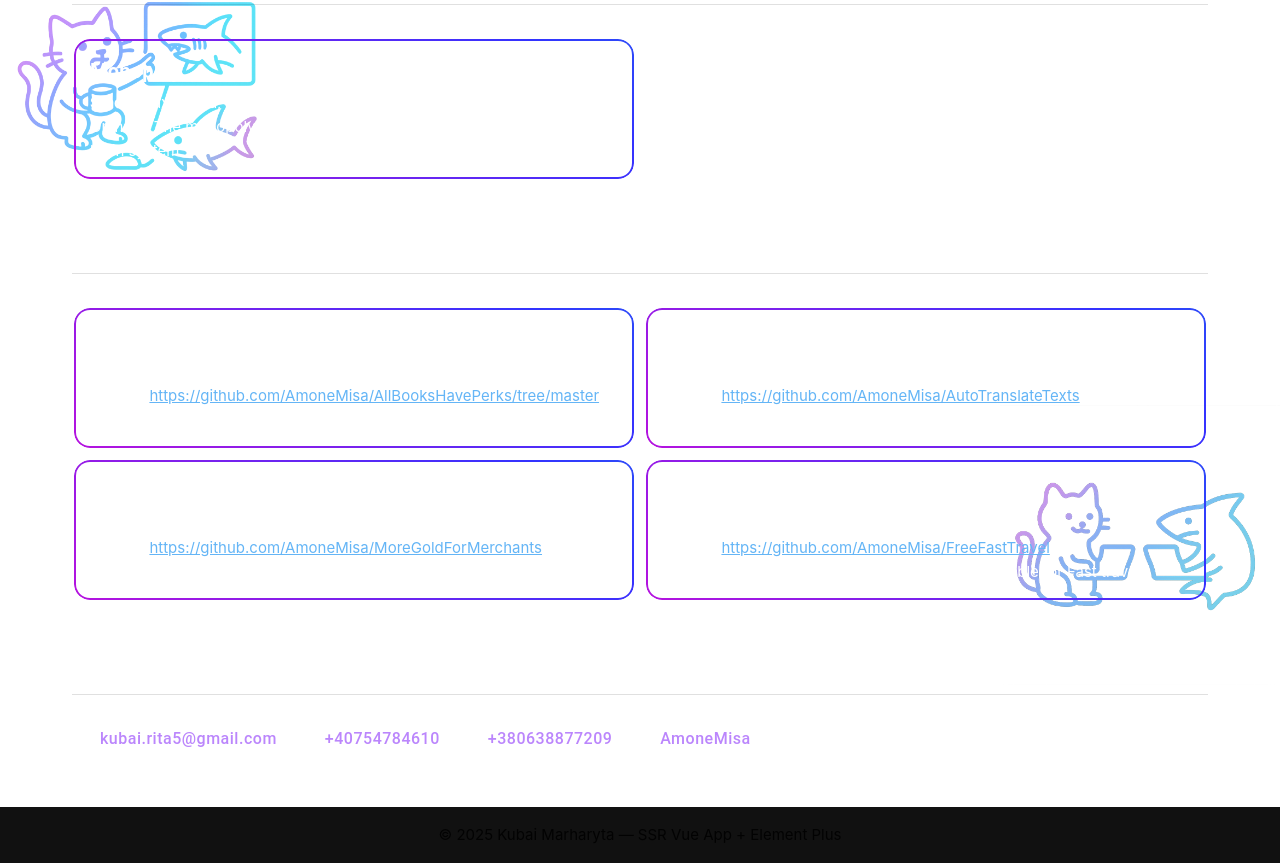
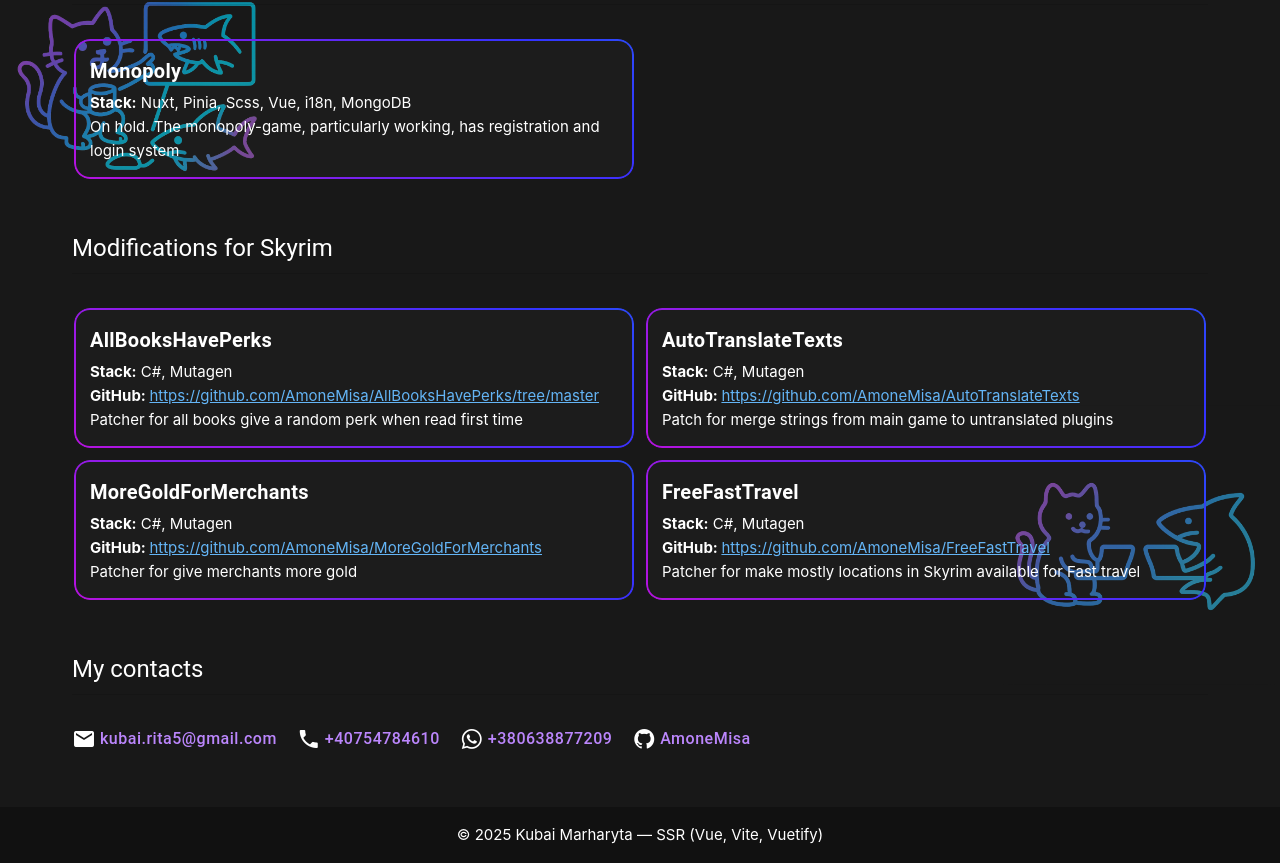
Before and after one commit to AmoneMisa/personal, a Vue app: page / in a window 1280 px wide. Shown: the part 3719-4582 px from the top of the page. Built offline with nearby package versions, Linux system fonts and the light colour scheme.

Commit message:
Update color palette

```diff
--- a/src/assets/base.css
+++ b/src/assets/base.css
@@ -1,53 +1,7 @@
 /* color palette from <https://github.com/vuejs/theme> */
 :root {
-  --vt-c-white: #ffffff;
-  --vt-c-white-soft: #f8f8f8;
-  --vt-c-white-mute: #f2f2f2;
-
-  --vt-c-black: #181818;
-  --vt-c-black-soft: #222222;
-  --vt-c-black-mute: #282828;
-
-  --vt-c-indigo: #2c3e50;
-
-  --vt-c-divider-light-1: rgba(60, 60, 60, 0.29);
-  --vt-c-divider-light-2: rgba(60, 60, 60, 0.12);
-  --vt-c-divider-dark-1: rgba(84, 84, 84, 0.65);
-  --vt-c-divider-dark-2: rgba(84, 84, 84, 0.48);
-
-  --vt-c-text-light-1: var(--vt-c-indigo);
-  --vt-c-text-light-2: rgba(60, 60, 60, 0.66);
-  --vt-c-text-dark-1: var(--vt-c-white);
-  --vt-c-text-dark-2: rgba(235, 235, 235, 0.64);
-}
-
-/* semantic color variables for this project */
-:root {
-  --color-background: var(--vt-c-white);
-  --color-background-soft: var(--vt-c-white-soft);
-  --color-background-mute: var(--vt-c-white-mute);
-
-  --color-border: var(--vt-c-divider-light-2);
-  --color-border-hover: var(--vt-c-divider-light-1);
-
-  --color-heading: var(--vt-c-text-light-1);
-  --color-text: var(--vt-c-text-light-1);
-
-  --section-gap: 160px;
-}
-
-@media (prefers-color-scheme: dark) {
-  :root {
-    --color-background: var(--vt-c-black);
-    --color-background-soft: var(--vt-c-black-soft);
-    --color-background-mute: var(--vt-c-black-mute);
-
-    --color-border: var(--vt-c-divider-dark-2);
-    --color-border-hover: var(--vt-c-divider-dark-1);
-
-    --color-heading: var(--vt-c-text-dark-1);
-    --color-text: var(--vt-c-text-dark-2);
-  }
+    --color-background: #181818;
+    --color-text: rgba(235, 235, 235, 0.64);
 }
 
 *,
@@ -62,12 +16,10 @@ body {
     min-height: 100vh;
     color: var(--color-text);
     background: var(--color-background);
-  transition:
-    color 0.5s,
+    transition: color 0.5s,
     background-color 0.5s;
     line-height: 1.6;
-  font-family:
-    Inter,
+    font-family: Inter,
     -apple-system,
     BlinkMacSystemFont,
     'Segoe UI',
--- a/src/components/CustomFooter.vue
+++ b/src/components/CustomFooter.vue
@@ -3,8 +3,8 @@
 </script>
 
 <template>
-  <v-footer class="text-center py-4 footer" style="background-color: #111">
-    © 2025 Kubai Marharyta — SSR Vue App + Element Plus
+  <v-footer class="text-center py-4 footer text-white" style="background-color: #111">
+    © 2025 Kubai Marharyta — SSR (Vue, Vite, Vuetify)
   </v-footer>
 </template>
 
--- a/src/main.js
+++ b/src/main.js
@@ -18,6 +18,6 @@ const vuetify = createVuetify({
         aliases,
         sets: { mdi },
     }
-})
+});
 
 createApp(App).use(vuetify).directive('observe', Observe).mount('#app')
```
Lines whose indentation alone changed are shown as unchanged.
